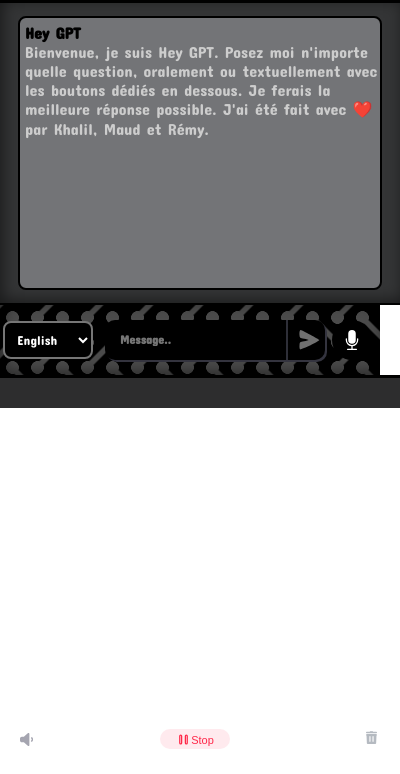
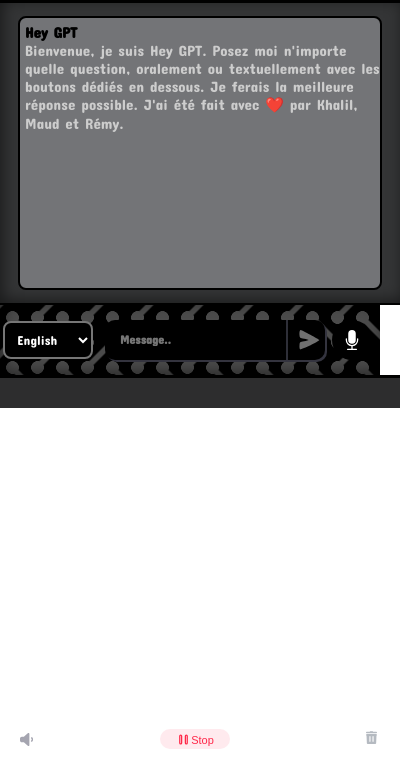
Before and after one commit to KhalilHouni/projet-Extension-Chrome-HeyGPT, a browser extension: page popup.html in a window 400 px wide. Shown: the part 70-844 px from the top of the page. Drawn offline with Linux system fonts and the light colour scheme.

```diff
--- a/Webpage/style.css
+++ b/Webpage/style.css
@@ -15,11 +15,13 @@
 	margin-bottom: 15px;
 	margin-left: 5px;
 	color: #cdcdcd;
+	font-size: 1rem;
 }
 
 h4 {
 	margin-left: 5px;
-	margin-top: 5px
+	margin-top: 15px;
+	font-size: 1.2rem;
 }
 
 /* Up */
--- a/popup.css
+++ b/popup.css
@@ -9,11 +9,13 @@
 	margin-bottom: 10px;
 	margin-left: 5px;
 	color: #cdcdcd;
+	font-size: 15px;
 }
 
 h4 {
 	margin-left: 5px;
 	margin-top: 5px;
+	font-size: 15px;
 }
 
 body {
```
